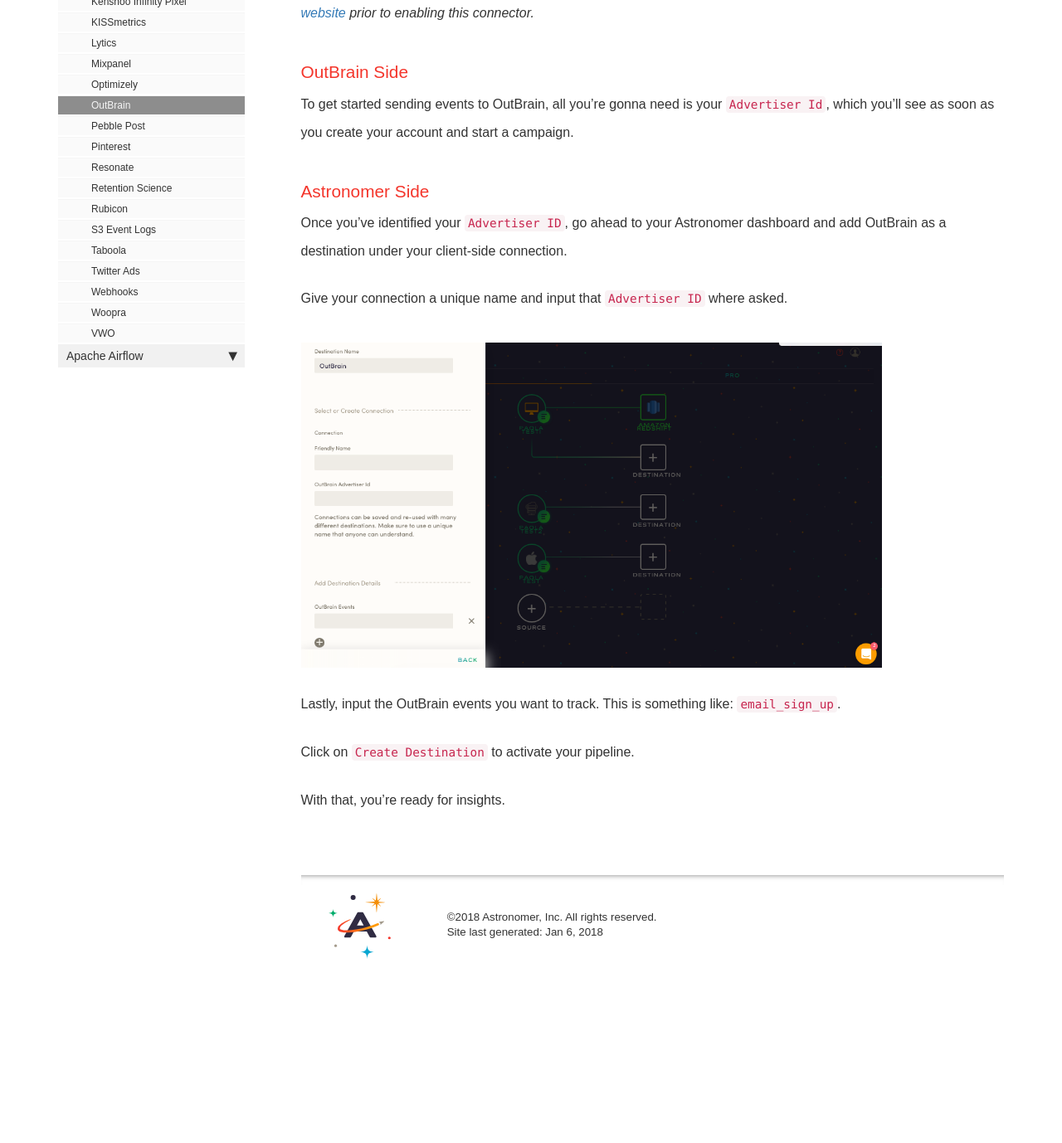
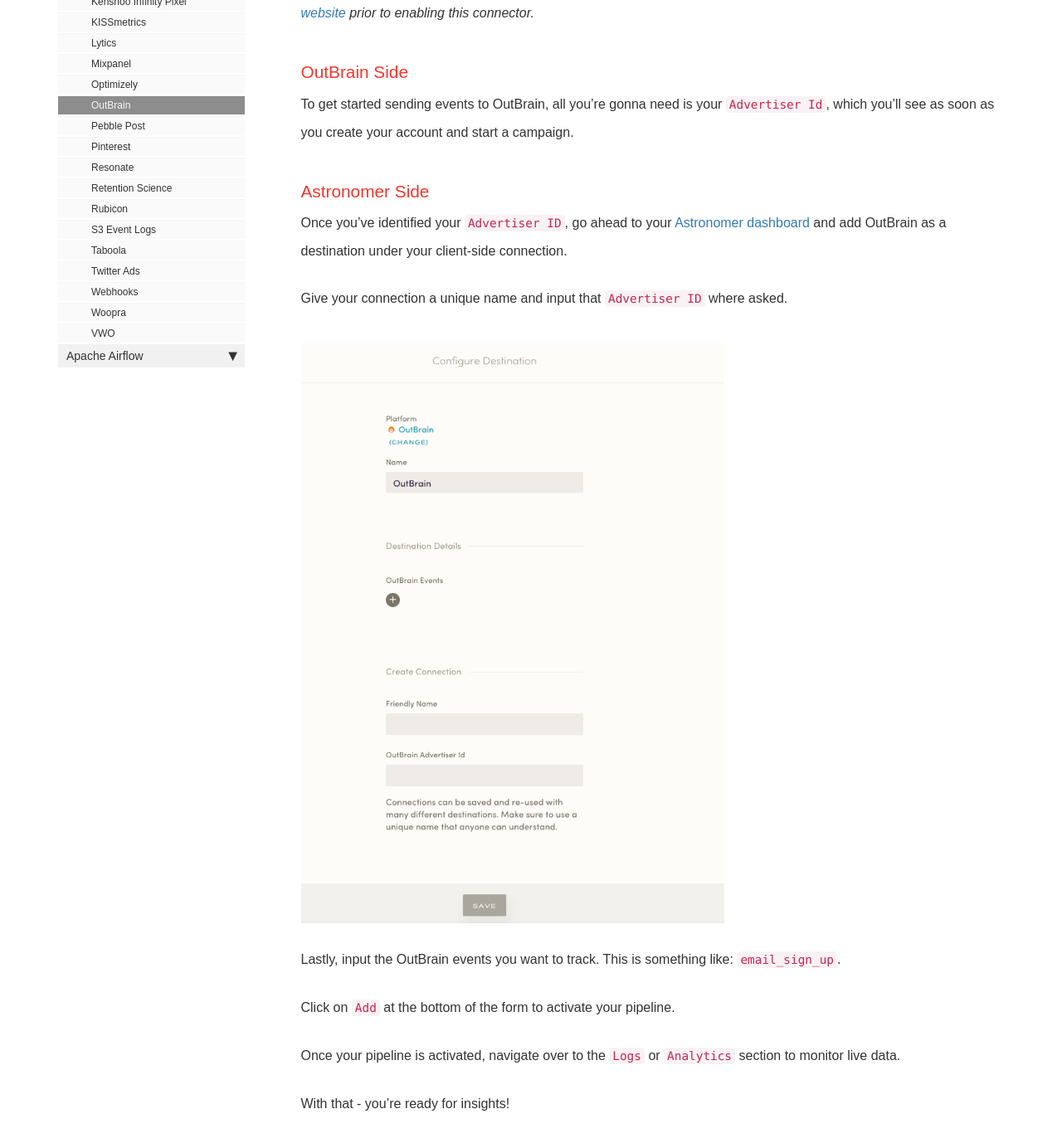
Before and after one commit to petedejoy/documentation, a Jekyll site: the page built from v2/clickstream/destinations/OutBrain.md, in a window 1280 px wide and 1400 px high, scrolled down 960 px. Shown: the top 1378 px of the window at 83% size. Built offline with Jekyll 4.4.1, drawn with Linux system fonts in a browser that asks for light colours; nearby versions of some CDN libraries; some web fonts are replaced; comment, search, counter and statistics services are not loaded; before the commit the page ends 2137 px from its top, so only the background shows below that.

Commit message:
OutBrain doc quick update

```diff
--- a/v2/clickstream/destinations/OutBrain.md
+++ b/v2/clickstream/destinations/OutBrain.md
@@ -25,14 +25,16 @@ To get started sending events to OutBrain, all you're gonna need is your `Advert
 
 ### Astronomer Side
 
-Once you've identified your `Advertiser ID`, go ahead to your Astronomer dashboard and add OutBrain as a destination under your client-side connection.
+Once you've identified your `Advertiser ID`, go ahead to your [Astronomer dashboard](app.astronomer.io) and add OutBrain as a destination under your client-side connection.
 
 Give your connection a unique name and input that `Advertiser ID` where asked.
 
-![OutBrain1](../../../images/Outbrain1.png)
+![OutBrain1-v2](../../../images/outbrain1-v2.png)
 
 Lastly, input the OutBrain events you want to track. This is something like: `email_sign_up`.
 
-Click on `Create Destination` to activate your pipeline.
+Click on `Add` at the bottom of the form to activate your pipeline.
 
-With that, you're ready for insights.
+Once your pipeline is activated, navigate over to the `Logs` or `Analytics` section to monitor live data.
+
+With that - you're ready for insights!
```
